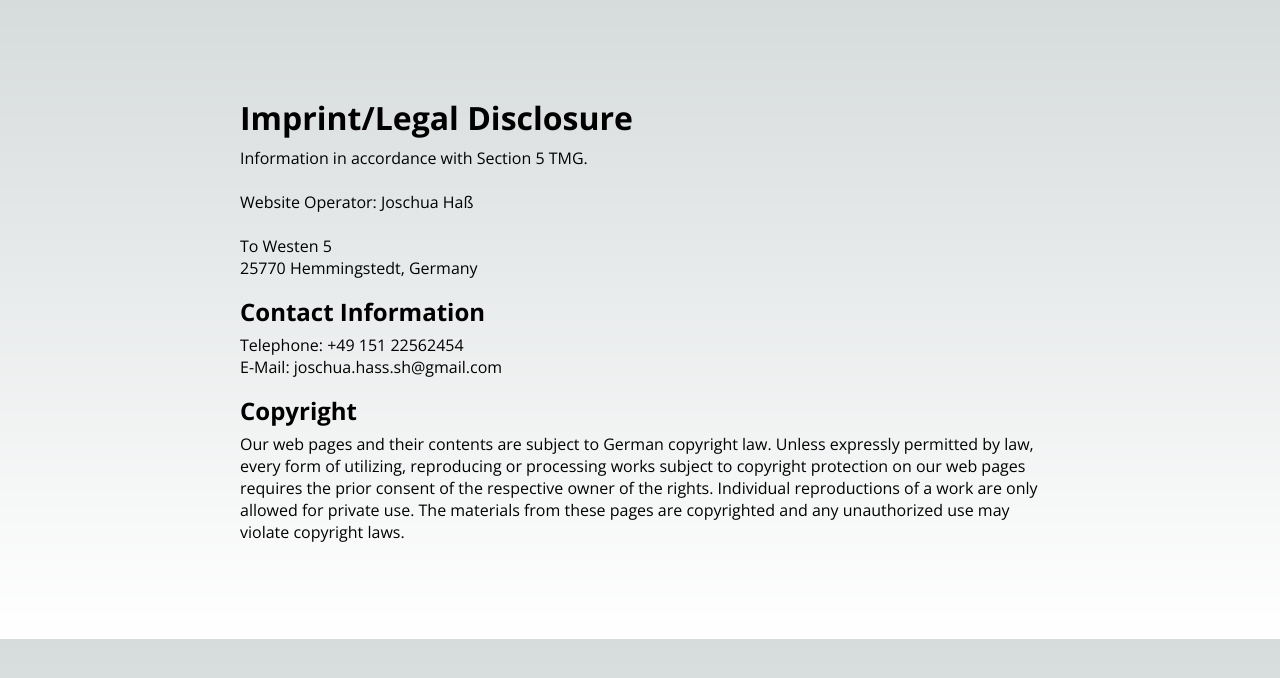
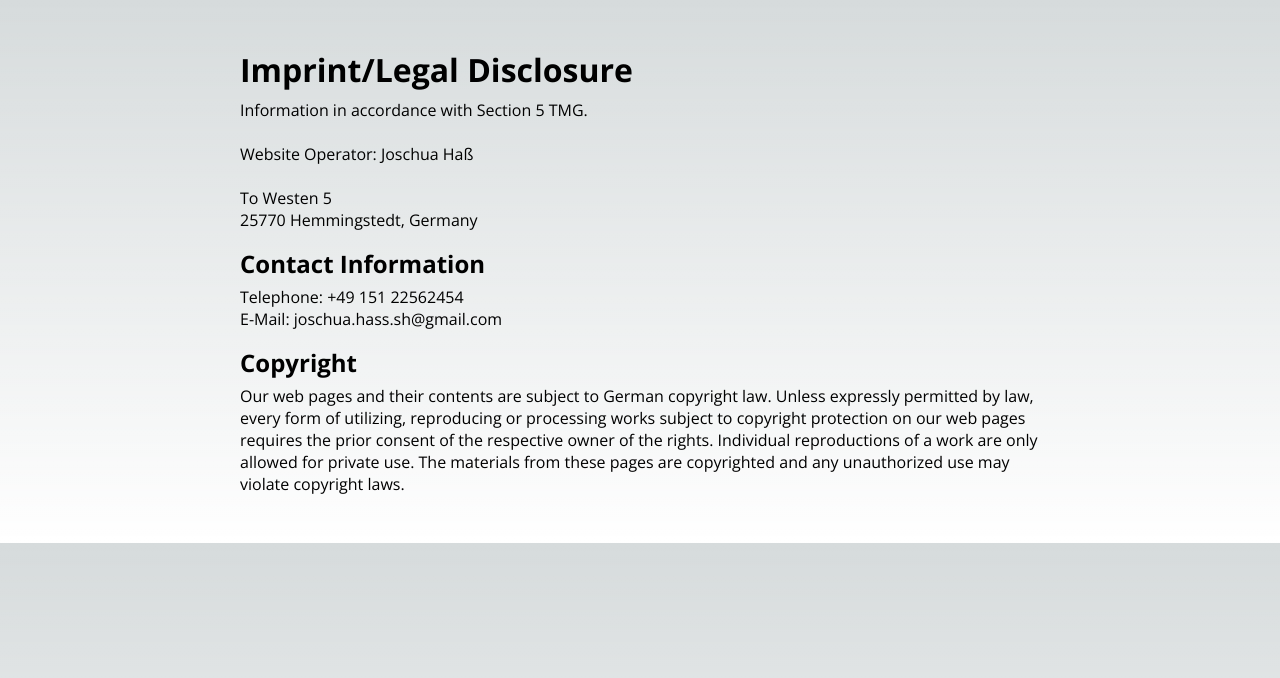
Before and after one commit to joschiservice/ngd-website, a Next.js app: page /imprint in a window 1280 px wide. Shown: the top 678 px of the page. Built offline with nearby package versions, Linux system fonts and the light colour scheme.

Commit message:
fix: margin on imprint

```diff
--- a/styles/Home.module.css
+++ b/styles/Home.module.css
@@ -3,7 +3,7 @@
   flex-direction: column;
   justify-content: center;
   align-items: center;
-  padding: 6rem;
+  padding: 3rem;
   min-height: 100vh;
   min-height: -webkit-fill-available;
 }
```
